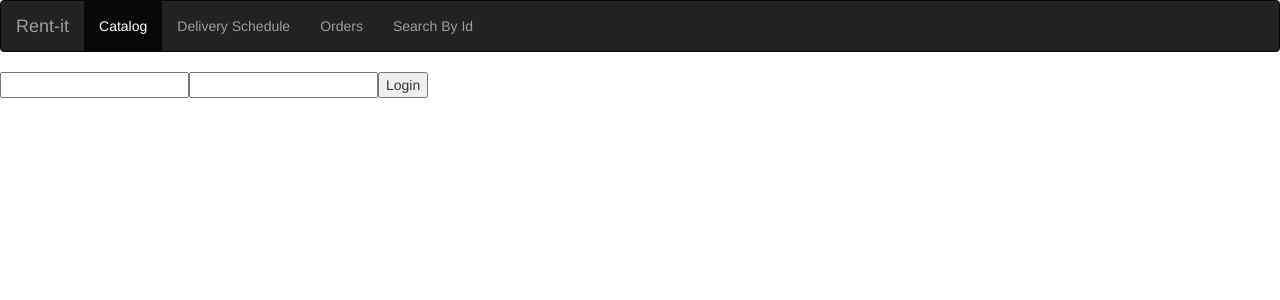
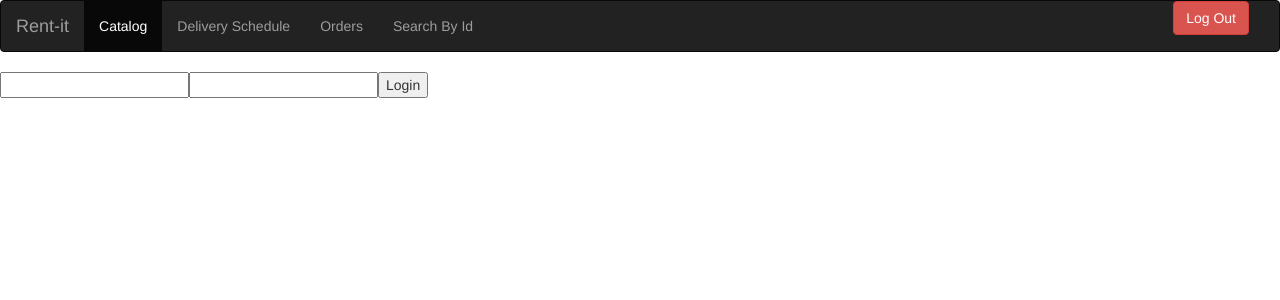
Before and after one commit to demonno/rentit-frontend, an Angular app: page /login in a window 1280 px wide. Shown: the top 300 px of the page. Built offline with nearby package versions, Linux system fonts and the light colour scheme.

Commit message:
authentication finished

```diff
--- a/src/app/app.component.css
+++ b/src/app/app.component.css
@@ -2,3 +2,7 @@
     width: 50%;
     margin: auto;
 }
+
+.logout-button {
+    float:right;
+}
--- a/src/app/app.component.html
+++ b/src/app/app.component.html
@@ -15,6 +15,7 @@
         <li><a routerLink="/orders">Orders</a></li>
         <li><a routerLink="/search">Search By Id</a></li>
       </ul>
+      <button  class="btn btn-danger logout-button" (click)="logout()">Log Out</button>
     </div>
   </div>
 </nav>
--- a/src/app/app.component.ts
+++ b/src/app/app.component.ts
@@ -5,8 +5,13 @@ import { AuthenticationService } from "app/authentication/authentication.service
 
 @Component({
   selector: 'app-root',
-  templateUrl: 'app.component.html'
+  templateUrl: 'app.component.html',
+  styleUrls: ['./app.component.css']
 })
 export class AppComponent {
+  constructor(private auth: AuthenticationService){}
 
+  logout() {
+    this.auth.logout();
+  }
 }
--- a/src/app/authentication/authentication.component.ts
+++ b/src/app/authentication/authentication.component.ts
@@ -7,15 +7,16 @@ import {AuthenticationService} from "app/authentication/authentication.service"
   <input type="text" [(ngModel)]="username">
   <input type="password" [(ngModel)]="password">
   <button (click)="login()"> Login </button>
+  <div>{{authentication.message}}</div>
   `
 })
 
 export class AuthenticationComponent {
   username: string;
   password: string;
-  constructor(private autehtication: AuthenticationService) {}
+  constructor(private authentication: AuthenticationService) {}
   login() {
     console.log("Trying to login...");
-    this.autehtication.login(this.username,this.password);
+    this.authentication.login(this.username,this.password);
   }
 }
--- a/src/app/authentication/authentication.service.ts
+++ b/src/app/authentication/authentication.service.ts
@@ -14,6 +14,7 @@ export class User {
 
 @Injectable()
 export class AuthenticationService {
+  message: string;
   constructor(private http: Http, private _router: Router) {}
 
   login(username: string, password: string){
@@ -22,8 +23,11 @@ export class AuthenticationService {
         if(result.username != null && result.username != undefined) {
           localStorage.setItem("user",result.username);
           localStorage.setItem("role",result.role);
+          this._router.navigate(['query']);
+        }else {
+            this.message = "Incorrect Username or Password";
         }
-      })
+      }, error =>  this.message = <any>error)
   }
 
 
@@ -52,7 +56,8 @@ export class AuthenticationService {
 
   logout() {
     localStorage.removeItem("user");
-    this._router.navigate(['Login']);
+    localStorage.removeItem("role");
+    this._router.navigate(['login']);
   }
 
 
--- a/src/app/sales/delivery/delivery-service.ts
+++ b/src/app/sales/delivery/delivery-service.ts
@@ -19,10 +19,10 @@ export class DeliveryService {
         let headers = new Headers();
         headers.append("Authorization", "Basic c2VjdXJlOnNlY3VyZQ==");
 
-        let options = new RequestOptions({ headers: headers });
+        let options = new RequestOptions({ headers: headers, params: params });
 
         this.http
-            .get(environment.RENTIT_BASE_URL + '/api/inventory/reservations', {params: params})
+            .get(environment.RENTIT_BASE_URL + '/api/inventory/reservations',options)
             .subscribe(response => {
             this.plantReservations = response.json();
             console.log(this.plantReservations);
--- a/src/app/sales/delivery/delivery.component.ts
+++ b/src/app/sales/delivery/delivery.component.ts
@@ -1,5 +1,6 @@
 import { Component } from "@angular/core";
 import { DeliveryService } from "app/sales/delivery/delivery-service";
+import { AuthenticationService } from "app/authentication/authentication.service";
 import { Query } from "app/sales/definitions";
 
 @Component({
@@ -14,9 +15,13 @@ import { Query } from "app/sales/definitions";
 
 
 export class DeliveryComponent {
+constructor(private catalog: DeliveryService, private auth: AuthenticationService){}
     query: Query = new Query();
 
-constructor(private catalog: DeliveryService){}
+    ngOnInit(){
+        this.auth.checkCredentials();
+    }
+
 
  search(query: Query): void {
      this.catalog.executeQuery(query);
```
